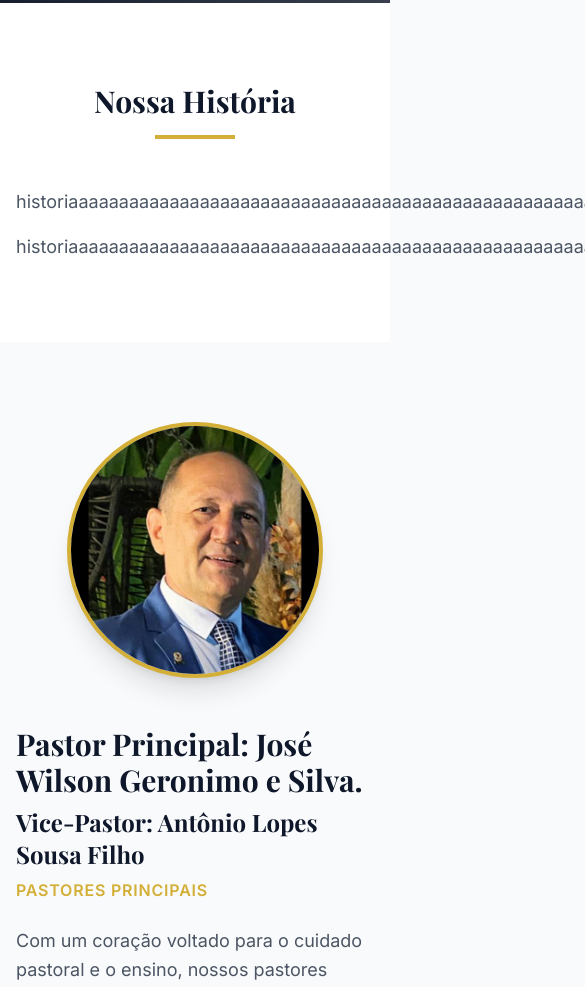
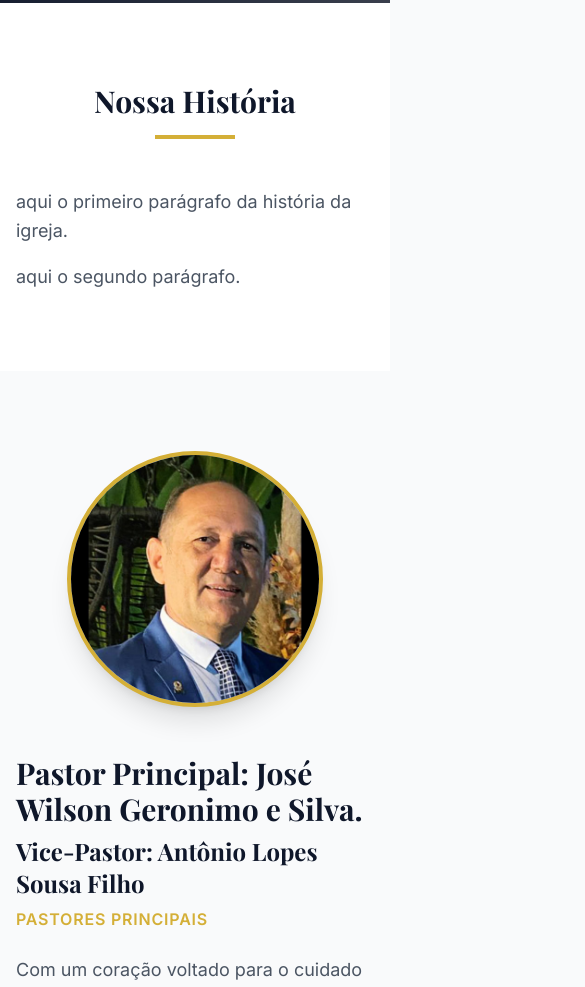
Before and after one commit to eugustavo61-spec/landing-page-igreja-, a website: page index.html in a window 390 px wide. Shown: the part 841-1828 px from the top of the page, 585 px wide, since content can reach past the window. Drawn offline with nearby package versions, Linux system fonts and the light colour scheme; grey boxes are pictures that could not be loaded.

Commit message:
correção no texto da  historia

```diff
--- a/index.html
+++ b/index.html
@@ -89,10 +89,10 @@
                 <h2 class="text-3xl font-serif font-bold text-blue-900">Nossa História</h2>
                 <div class="h-1 w-20 bg-gold-500 mx-auto mt-4"></div>
             </div>
-            <div class="max-w-4xl mx-auto text-lg text-gray-600 leading-relaxed text-justify">
-                <p class="mb-4"<p> historiaaaaaaaaaaaaaaaaaaaaaaaaaaaaaaaaaaaaaaaaaaaaaaaaaaaaaaaaaaaaaaaaaaaaaaaaaa</p>
-                <p>historiaaaaaaaaaaaaaaaaaaaaaaaaaaaaaaaaaaaaaaaaaaaaaaaaaaaaaaaaaa</p>
-            </div>
+<div class="max-w-4xl mx-auto text-lg text-gray-600 leading-relaxed text-left md:text-justify break-words">
+    <p class="mb-4"> aqui o primeiro parágrafo da história da igreja.</p>
+    <p> aqui o segundo parágrafo.</p>
+</div>
         </div>
     </section>
 
```
